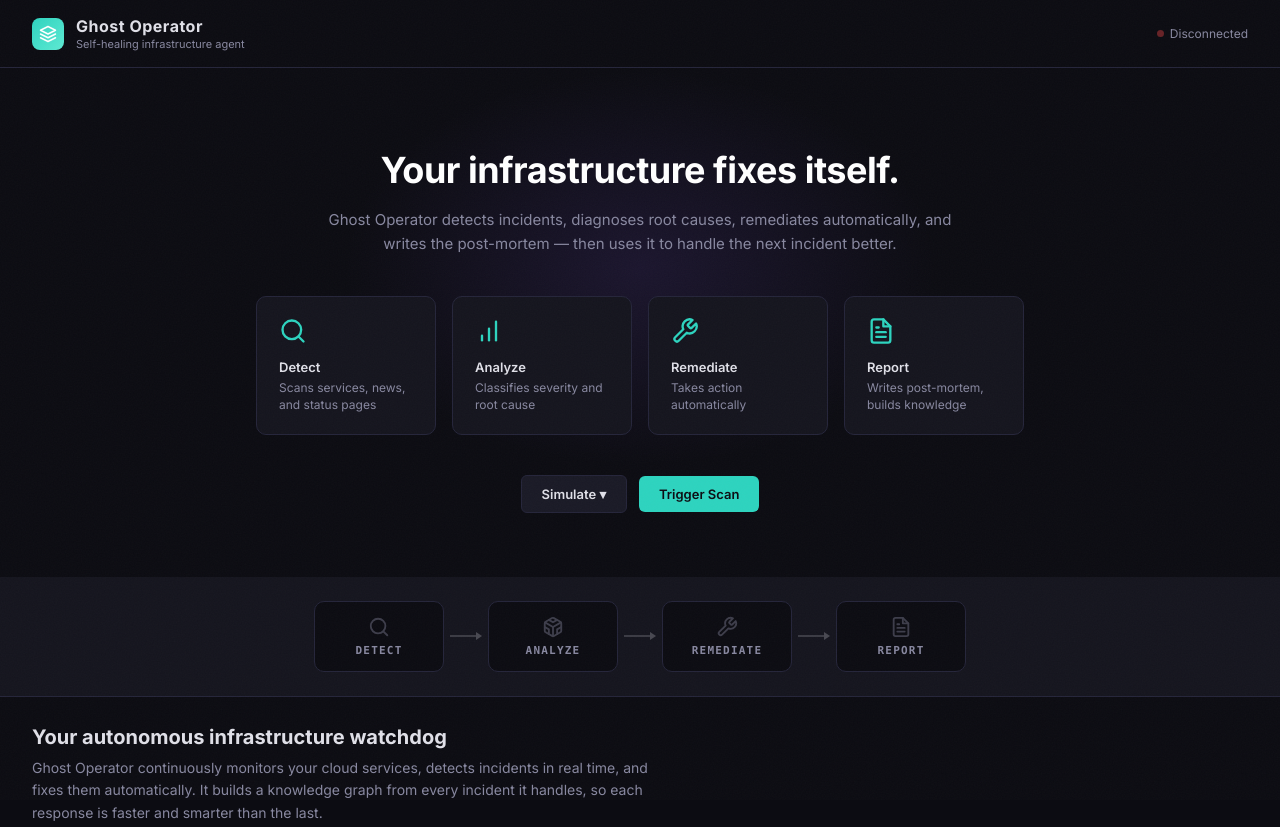
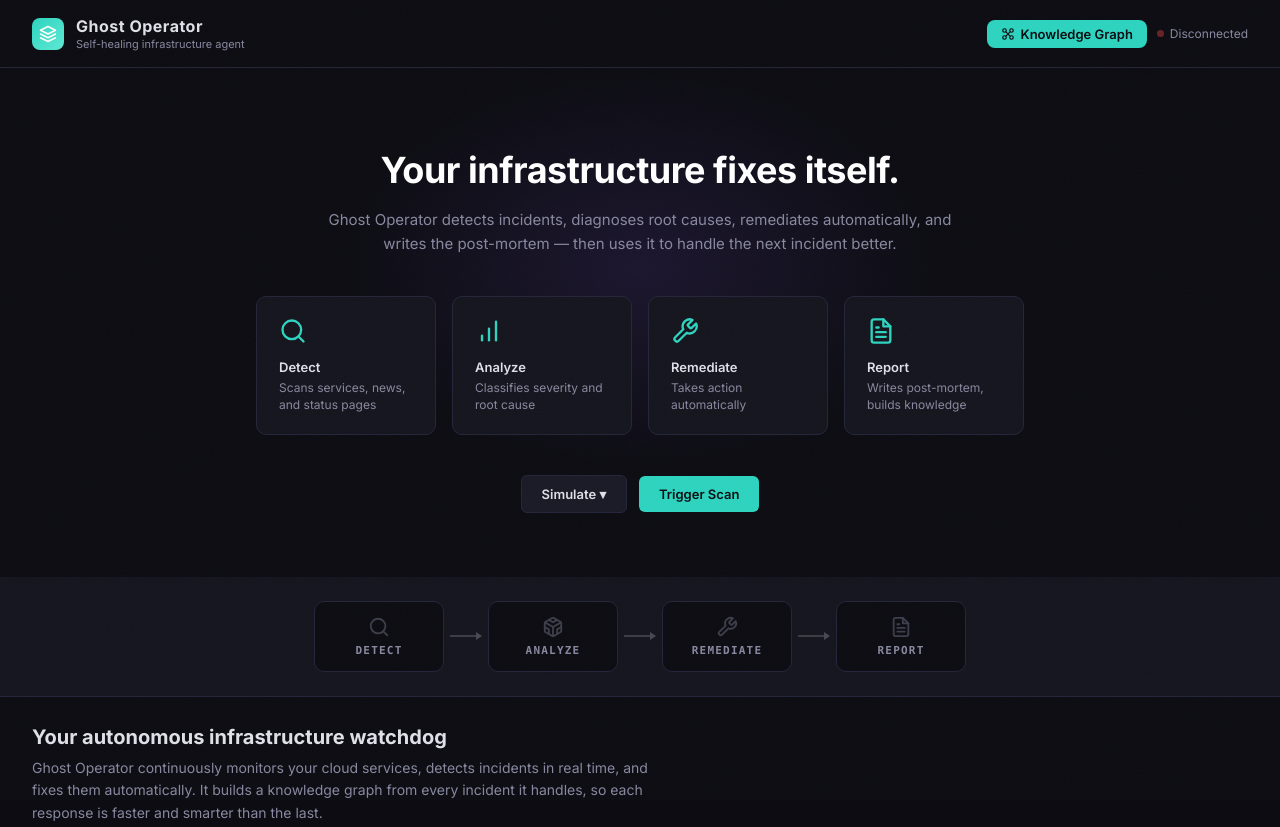
Before and after one commit to arhrid/ghost_operator, a website: page src/dashboard/index.html in a window 1280 px wide. Shown: the top 827 px of the page. Drawn offline with Linux system fonts and the light colour scheme; no server answers.

Commit message:
Add Knowledge Graph button to header

```diff
--- a/src/dashboard/index.html
+++ b/src/dashboard/index.html
@@ -95,6 +95,25 @@
       align-items: center;
       gap: 10px;
     }
+
+    .graph-btn {
+      display: inline-flex;
+      align-items: center;
+      gap: 6px;
+      padding: 6px 14px;
+      background: var(--accent);
+      color: var(--bg);
+      font-family: var(--font-sans);
+      font-size: 13px;
+      font-weight: 600;
+      border: none;
+      border-radius: 8px;
+      cursor: pointer;
+      text-decoration: none;
+      transition: background 0.15s;
+    }
+    .graph-btn:hover { background: var(--accent-hover); }
+    .graph-btn svg { width: 14px; height: 14px; }
 
     .status-badge {
       display: flex;
@@ -864,6 +883,13 @@
       </div>
     </div>
     <div class="header-controls">
+      <a href="/dashboard/graph.html" class="graph-btn">
+        <svg viewBox="0 0 24 24" fill="none" stroke="currentColor" stroke-width="2" stroke-linecap="round" stroke-linejoin="round">
+          <circle cx="6" cy="6" r="3"/><circle cx="18" cy="6" r="3"/><circle cx="6" cy="18" r="3"/><circle cx="18" cy="18" r="3"/>
+          <path d="M8.5 8.5l7 7"/><path d="M15.5 8.5l-7 7"/>
+        </svg>
+        Knowledge Graph
+      </a>
       <div class="status-badge">
         <div class="status-dot" id="statusDot"></div>
         <span id="statusText">Connecting...</span>
```
